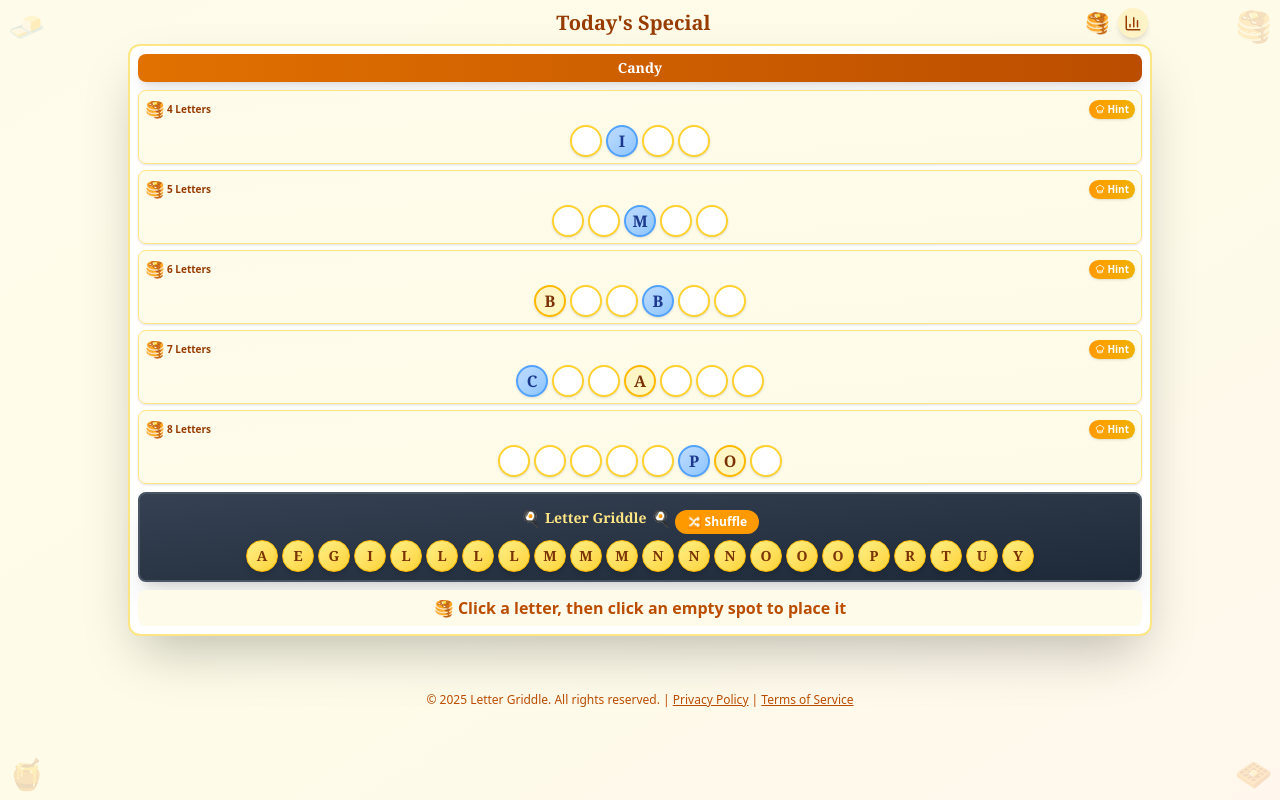
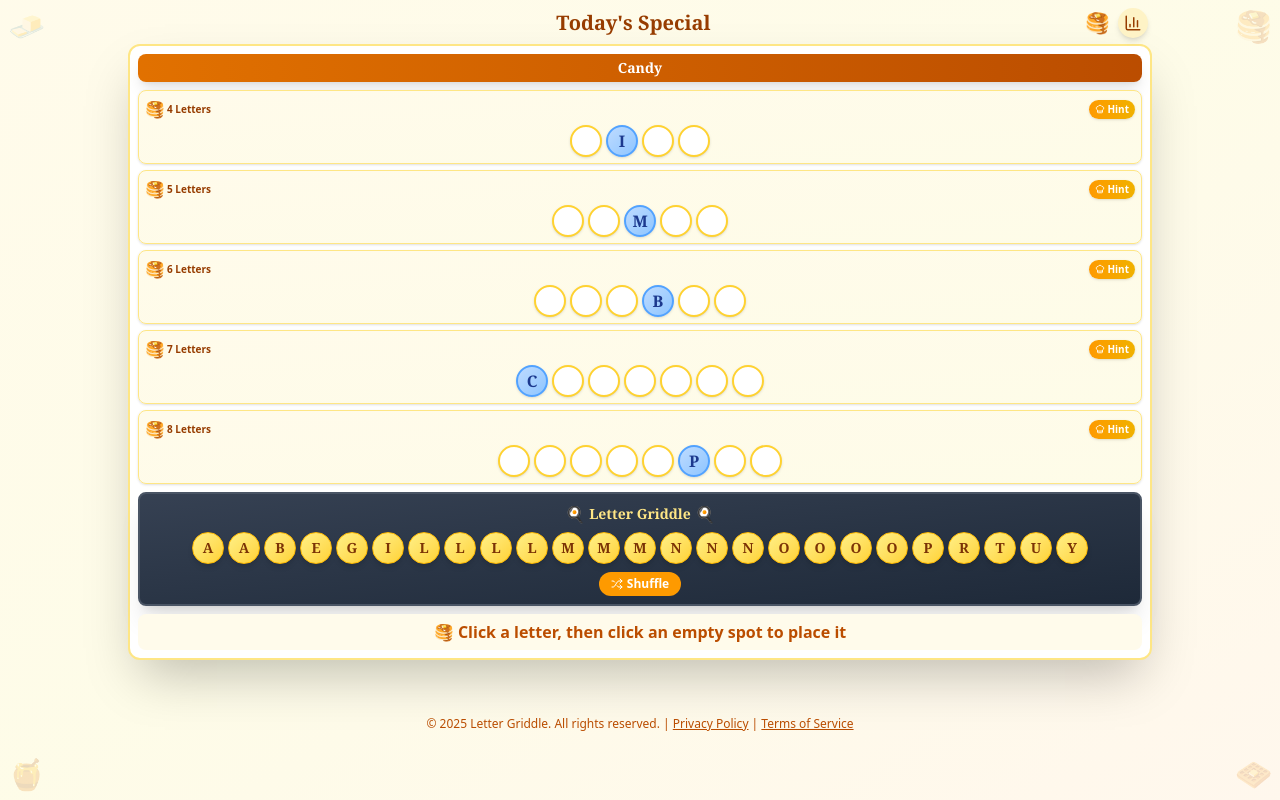
Before and after one commit to lauriegriddle/griddle-game, a Next.js app: page / in a window 1280 px wide. Built offline with nearby package versions, Linux system fonts and the light colour scheme.

Commit message:
Fix: Remove buggy second revealed letter, improve shuffle button placement

```diff
--- a/app/page.js
+++ b/app/page.js
@@ -1,12 +1,10 @@
 "use client";
 import React, { useState, useEffect } from 'react';
-import { ChefHat, Share2, BarChart3, X, Award } from 'lucide-react';
+import { ChefHat, Share2, BarChart3, X, Award, Shuffle } from 'lucide-react';
 import { getTodaysPuzzle } from './puzzles';
+
 const PancakeWordGame = () => {
   const gameData = getTodaysPuzzle();
-
-
-
 
   const achievements = [
     { id: 'single_stack', name: 'Single Stack', icon: '🥞', description: '3-day streak', requirement: (stats) => stats.currentStreak >= 3 },
@@ -20,16 +18,6 @@ const PancakeWordGame = () => {
     return gameData.words.map(w => {
       const letters = Array(w.word.length).fill('');
       letters[w.revealedIndex] = w.word[w.revealedIndex];
-
-      // Reveal a second letter for words with 6+ letters
-      if (w.word.length >= 6) {
-        let secondIndex;
-        do {
-          secondIndex = Math.floor(Math.random() * w.word.length);
-        } while (secondIndex === w.revealedIndex);
-        letters[secondIndex] = w.word[secondIndex];
-      }
-
       return letters;
     });
   };
@@ -149,6 +137,7 @@ const PancakeWordGame = () => {
     setSelectedLetter(letter);
     setSelectedLetterIndex(letterIndex);
   };
+
   const shuffleLetters = () => {
     setAvailableLetters(prev => {
       const shuffled = [...prev];
@@ -159,12 +148,20 @@ const shuffleLetters = () => {
       return shuffled;
     });
   };
+
+  // handleSlotClick function with proper locking
   const handleSlotClick = (wordIdx, slotIdx) => {
-    if (slotIdx === gameData.words[wordIdx].revealedIndex) return;
+    const wordData = gameData.words[wordIdx];
+
+    // Block clicks on the revealed position
+    if (slotIdx === wordData.revealedIndex) {
+      return; // Don't allow clicking on the revealed letter
+    }
 
     const currentLetter = selectedLetters[wordIdx][slotIdx];
 
     if (currentLetter) {
+      // Remove letter from word and return to tray
       setAvailableLetters(prev => [...prev, currentLetter].sort());
       setSelectedLetters(prev => {
         const newSelected = [...prev];
@@ -179,6 +176,7 @@ const shuffleLetters = () => {
         return newWrong;
       });
     } else if (selectedLetter !== null) {
+      // Place selected letter from tray into word
       setAvailableLetters(prev => {
         const newAvailable = [...prev];
         newAvailable.splice(selectedLetterIndex, 1);
@@ -394,6 +392,7 @@ const shuffleLetters = () => {
 
                       <div className="flex gap-1 justify-center flex-wrap">
                         {wordData.word.split('').map((letter, letterIdx) => {
+                          // Check if this letter is the revealed letter
                           const isRevealed = (letterIdx === wordData.revealedIndex) && !isComplete;
                           const currentLetter = revealed[letterIdx] || '';
                           const isWrong = wrongPlacements[`${wordIdx}-${letterIdx}`];
@@ -437,14 +436,8 @@ const shuffleLetters = () => {
                     Letter Griddle
                   </h3>
                   <span className="text-base">🍳</span>
-                  <button
-          onClick={shuffleLetters}
-          className="mt-2 bg-amber-500 hover:bg-amber-600 text-white px-3 py-1 rounded-full text-xs font-semibold transition-all"
-        >
-          🔀 Shuffle
-        </button>
                 </div>
-                <div className="flex flex-wrap gap-1 justify-center">
+                <div className="flex flex-wrap gap-1 justify-center mb-2">
                   {availableLetters.map((letter, idx) => (
                     <button
                       key={idx}
@@ -459,9 +452,19 @@ const shuffleLetters = () => {
                     </button>
                   ))}
                 </div>
-                {availableLetters.length === 0 && (
+                {availableLetters.length === 0 ? (
                   <div className="text-center mt-1.5">
                     <p className="text-amber-200 font-bold text-xs">✨ Clean! ✨</p>
+                  </div>
+                ) : (
+                  <div className="text-center">
+                    <button
+                      onClick={shuffleLetters}
+                      className="bg-amber-500 hover:bg-amber-600 text-white px-3 py-1 rounded-full text-xs font-semibold transition-all inline-flex items-center gap-1"
+                    >
+                      <Shuffle size={12} />
+                      Shuffle
+                    </button>
                   </div>
                 )}
               </div>
@@ -476,8 +479,6 @@ const shuffleLetters = () => {
       </div>
 
       {showShareModal && (
-
-
         <div className="fixed inset-0 bg-black bg-opacity-50 flex items-center justify-center z-50 p-4" onClick={() => setShowShareModal(false)}>
           <div className="bg-white rounded-3xl p-8 max-w-md w-full shadow-2xl relative" onClick={(e) => e.stopPropagation()}>
             <button
@@ -589,6 +590,7 @@ Play at www.lettergriddle.com`}
           </div>
         </div>
       )}
+
       {/* Copyright Footer */}
       <div className="text-center py-6 text-xs text-amber-700 mt-8">
         <div>
```
Lines whose indentation alone changed are shown as unchanged.
